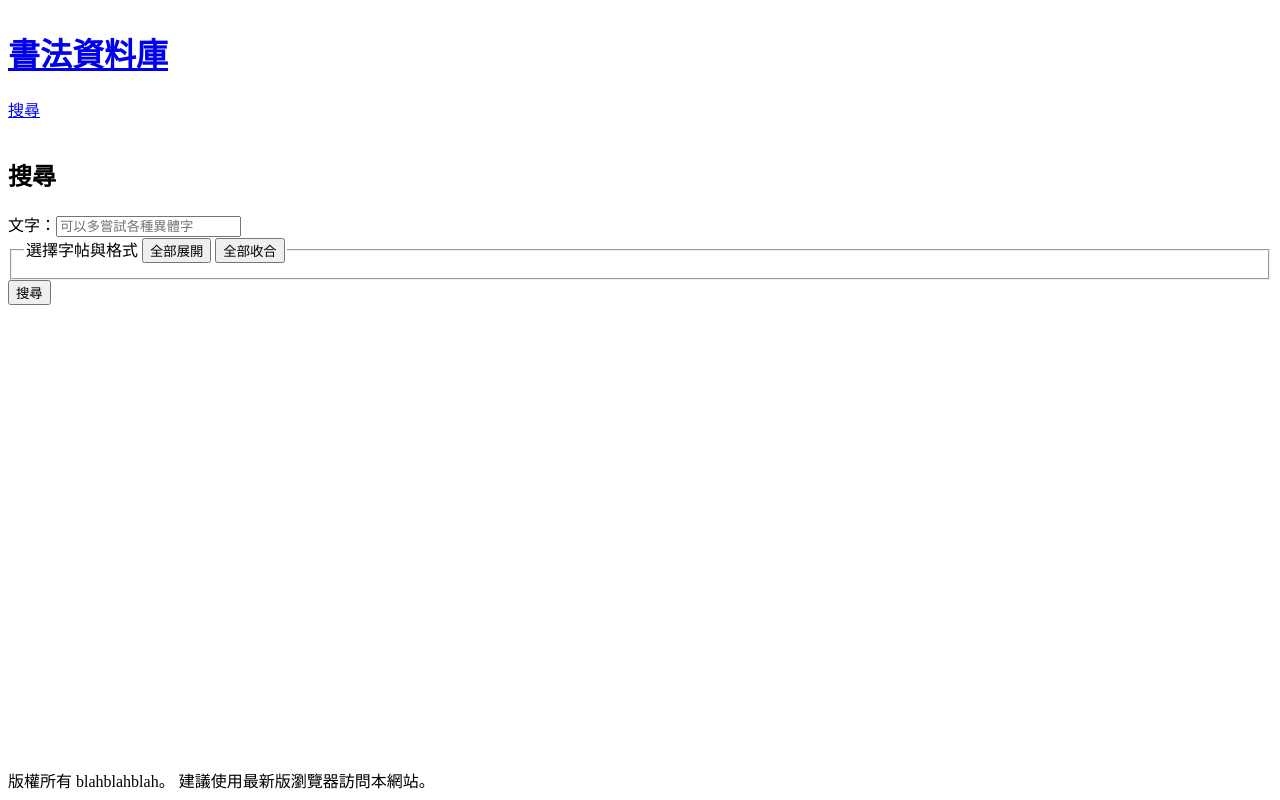
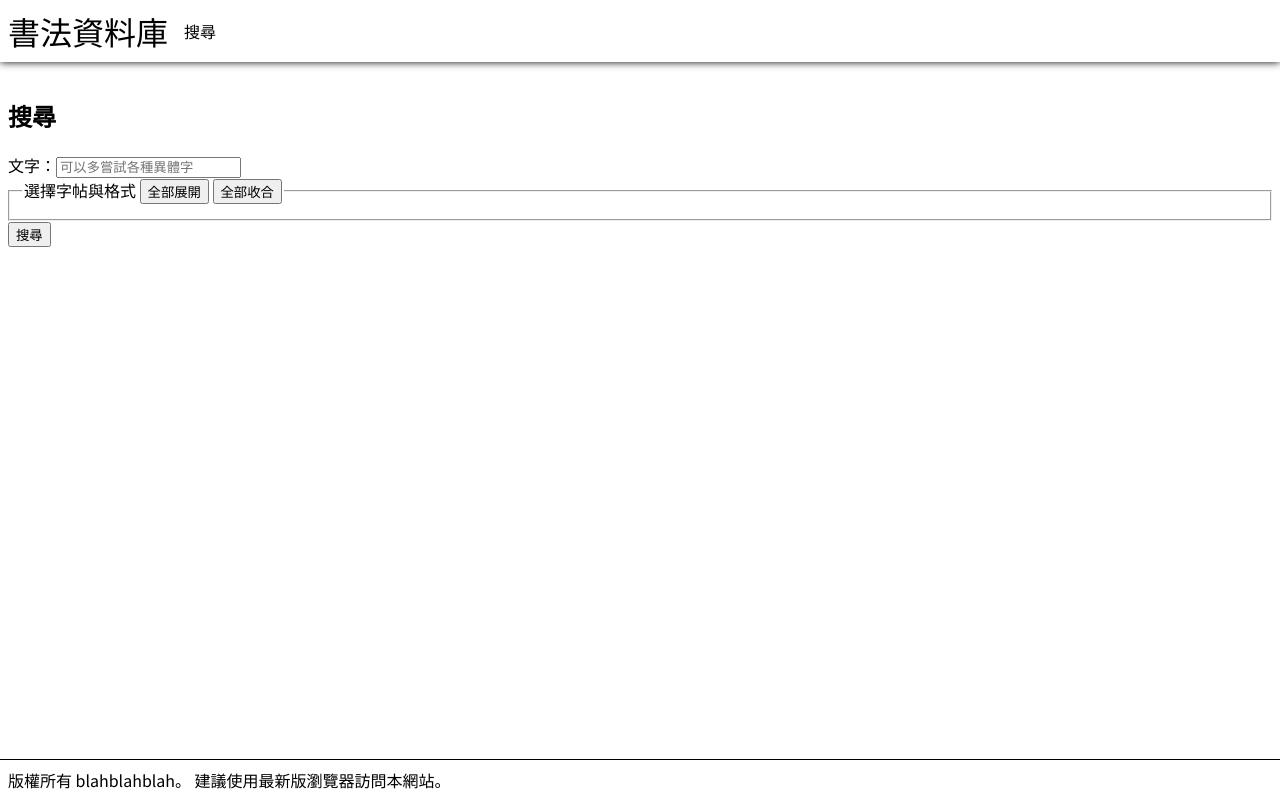
Before and after one commit to XiaoPanPanKevinPan/shufaSite, a plain HTML site: page site/search/index.html in a window 1280 px wide. Drawn offline with Linux system fonts and the light colour scheme; no server answers.

Commit message:
introduce css layer concept
- and improve the styling of basicPage

```diff
--- a/site/basicPage/main.css
+++ b/site/basicPage/main.css
@@ -1,5 +1,8 @@
-@import "../general.css";
+@import "../general.css" layer(general);
 
+@layer general page;
+
+@layer page {
 	body {
 		margin: 0;
 
@@ -10,17 +13,17 @@ body {
 
 	header {
 		flex: 0;
+
 		position: sticky;
 		top: 0;
-	padding: 0.5em;
 	}
 
 	main {
 		flex: 1;
-	padding: 0.5em;
+		padding: var(--padding);
 	}
 
 	footer {
 		flex: 0;
-	padding: 0.5em;
 	}
+}
--- a/site/basicPage/main.js
+++ b/site/basicPage/main.js
@@ -7,39 +7,75 @@
  *   <body><header /><main /><footer /></body>
  */
 
+// paths can be relative to this module or the page who imported this module
+const moduleBased = (str) => new URL(str, import.meta.url).toString();
+const pageBased = (str) => str;
+
 const headerHtml = `
 <div>
-	<a href="/"><h1>書法資料庫</h1></a>
+	<h1><a href="/">書法資料庫</a></h1>
 	<div id="menu">
 		<a href="/search">搜尋</a>
 	</div>
-</div>`;
+</div>
+<style> @import "${moduleBased("../general.css")}" </style>
+`;
 
 const footerHtml = `
 <div>
 	版權所有 blahblahblah。
 	建議使用最新版瀏覽器訪問本網站。
 </div>
+<style> @import "${moduleBased("../general.css")}" </style>
 `;
 
 const headerCss = `
+/* @import won't work here */
 
+h1 {
+	margin: 0;
+	font-weight: normal;
+}
+
+:host > div {
+	padding: var(--padding);
+
+	display: flex;
+	flex-flow: row wrap;
+	gap: 1em;
+
+	align-items: center;
+}
+
+:host {
+	background-color: white;
+	box-shadow: 0 0 0.5rem black;
+	margin-bottom: 0.5rem;
+}
+
+a {
+	color: inherit;
+	text-decoration: none;
+}
 `;
 
 const footerCss = `
+/* @import won't work here */
 
+:host {
+	border-top: solid 1px black;
+}
+
+:host > div {
+	display: flex;
+	flex-flow: row wrap;
+	padding: var(--padding);
+}
 `;
 
 // # here starts the script
-// script paths can be relative to this module or the page who imported this module
-const moduleBased = (str) => new URL(str, import.meta.url).toString();
-const pageBased = (str) => str;
-
-// import css
-fetch(moduleBased("./main.css"))
-	.then(res => res.text())
-	.then(css => new CSSStyleSheet({ baseURL: moduleBased("./main.css") }).replace(css))
-	.then(sheet => document.adoptedStyleSheets = [...document.adoptedStyleSheets, sheet]);
+// import css for the whole page
+document.head.insertAdjacentHTML("beforeend", `<style> @import "${moduleBased("./main.css")}" </style>`);
 
 // baseURL for css
 const baseURL = import.meta.url;
--- a/site/general.css
+++ b/site/general.css
@@ -1,7 +1,31 @@
+@import url('https://fonts.googleapis.com/css2?family=Noto+Sans+TC:wght@100;300;400;500;700;900&display=swap');
+
 * {
 	box-sizing: border-box;
+}
+
+body, :host {
+	--padding: 0.5rem;
+	font-family: "Noto Sans TC", sans-serif;
 }
 
 fieldset {
 	margin: 0;
 }
+
+.warningBlock {
+	background: hsl(0, 100%, 95%);
+	color: hsl(0, 100%, 45%);
+	padding: var(--padding);
+	border-radius: var(--padding);
+}
+
+a {
+	color: hsl(220, 60%, 55%);
+
+	text-decoration: underline 0.1em;
+}
+
+a:hover {
+	text-decoration: none;
+}
```
Lines whose indentation alone changed are shown as unchanged.
